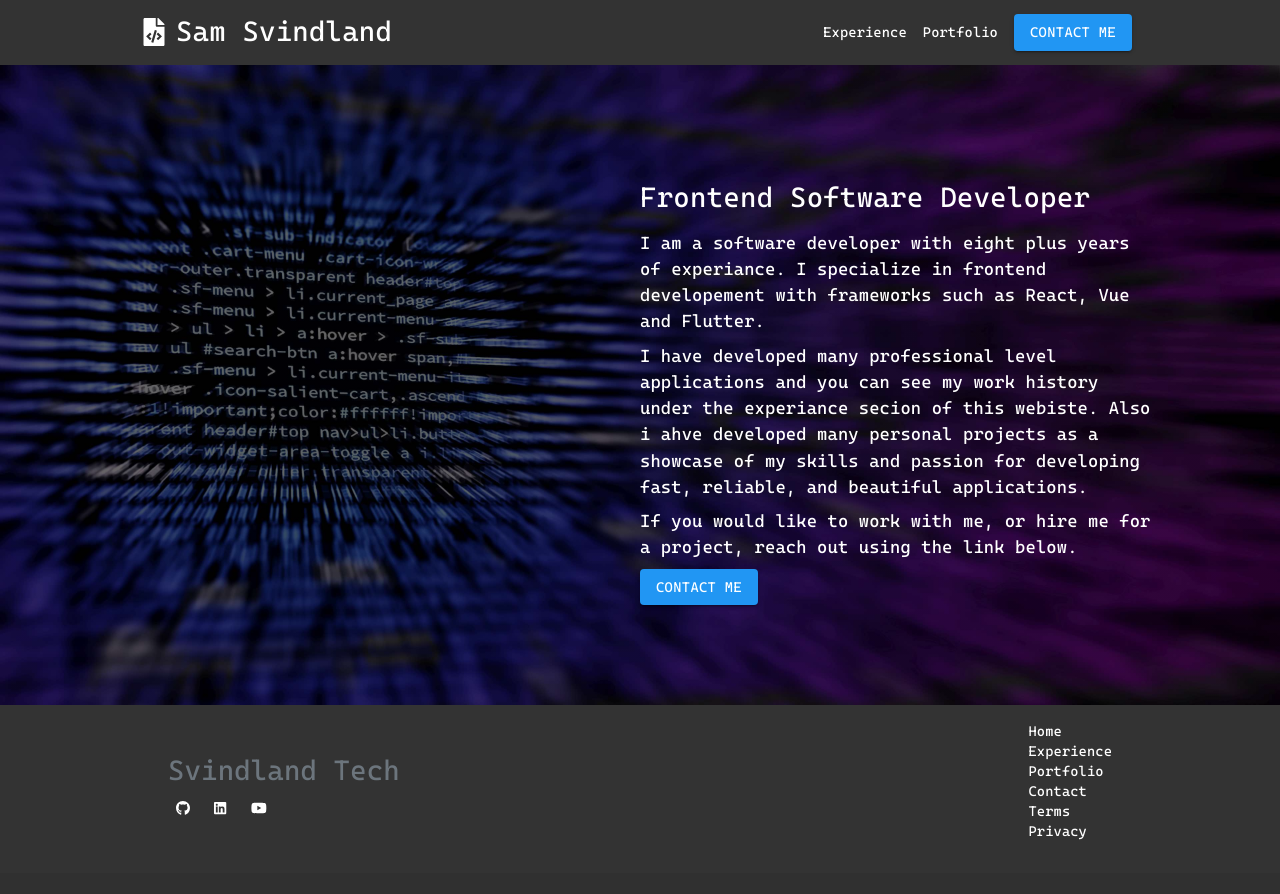
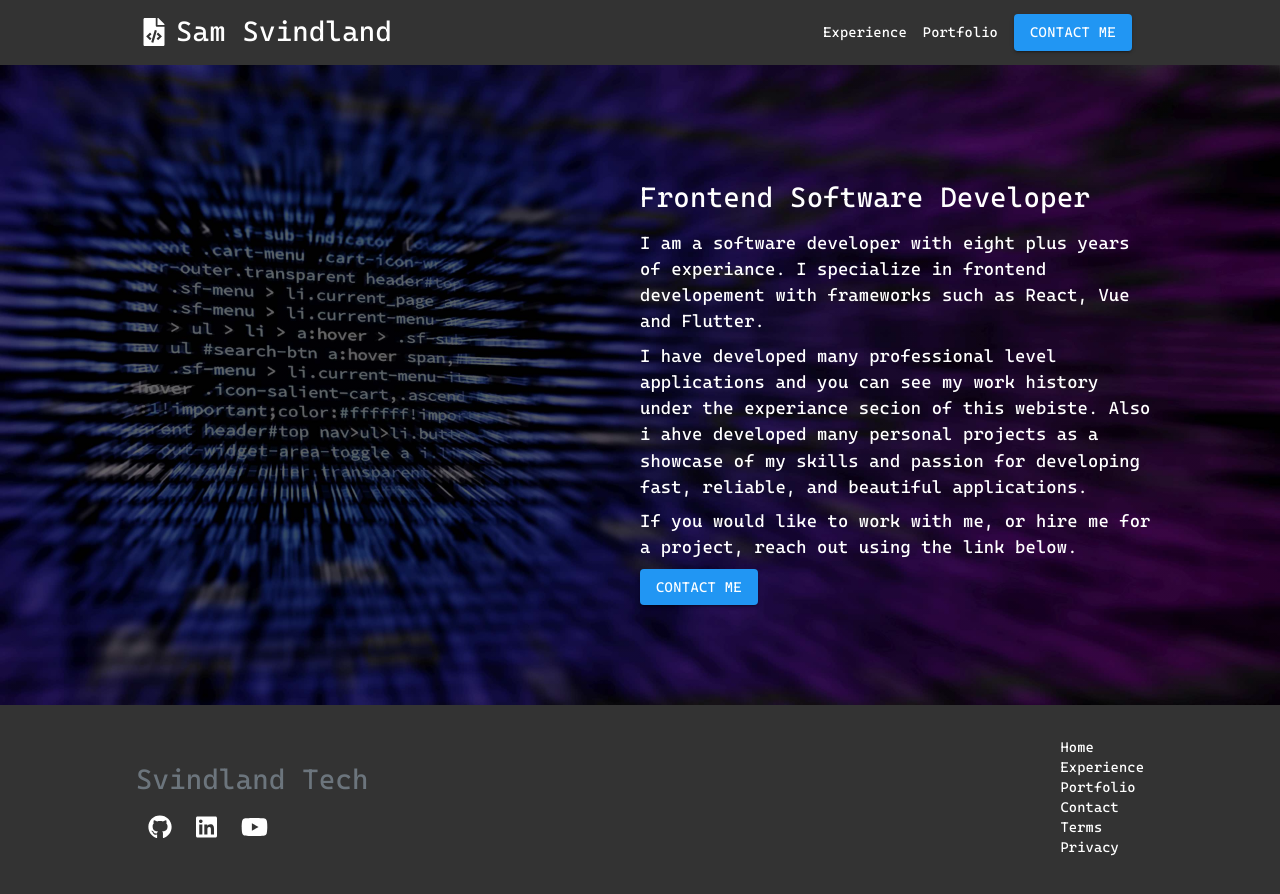
Before and after one commit to swsvindland/Portfolio, a Next.js app: page / in a window 1280 px wide. Shown: the top 894 px of the page. Before the commit the page ends 873 px from the top, so only its background shows below. Built offline with nearby package versions, Linux system fonts and the light colour scheme.

Commit message:
update footer

```diff
--- a/components/Footer.tsx
+++ b/components/Footer.tsx
@@ -1,3 +1,11 @@
+import {
+  IconButton,
+  Link,
+  Theme,
+  Typography,
+  makeStyles,
+} from "@material-ui/core";
+import React, { FC } from "react";
 import {
   contact,
   experience,
@@ -12,50 +20,91 @@ import {
   faYoutube,
 } from "@fortawesome/free-brands-svg-icons";
 
-import { FC } from "react";
 import { FontAwesomeIcon } from "@fortawesome/react-fontawesome";
 
+const useStyles = makeStyles((theme: Theme) => ({
+  root: {
+    width: "100%",
+    color: "#fff",
+    backgroundColor: "#333",
+    display: "flex",
+    alignItems: "center",
+    justifyContent: "center",
+  },
+  content: {
+    width: "100%",
+    maxWidth: 1040,
+    display: "flex",
+    flexDirection: "row",
+    alignItems: "center",
+    justifyContent: "space-between",
+  },
+  list: {
+    listStyleType: "none",
+    paddingInlineStart: 0,
+  },
+  links: {
+    margin: "2rem 1rem",
+  },
+}));
+
 const Footer: FC = () => {
+  const classes = useStyles();
+
   return (
-    <footer className="w-100 d-flex justify-content-center">
-      <div className="w-100 mw-1040 d-flex flex-row justify-content-between align-items-center">
-        <div className="mx-5">
-          <h3 className="text-muted bold-text">Svindland Tech</h3>
-          <a className="mx-2" href="https://github.com/swsvindland">
+    <footer className={classes.root}>
+      <div className={classes.content}>
+        <div className={classes.links}>
+          <Typography variant="h6" component="h3" className="text-muted">
+            Svindland Tech
+          </Typography>
+          <IconButton
+            component="a"
+            aria-label="GitHub"
+            href="https://github.com/swsvindland"
+            rel="noopener"
+            target="_blank"
+          >
             <FontAwesomeIcon className="icon" icon={faGithub} />
-          </a>{" "}
-          <a
-            className="mx-2"
+          </IconButton>
+          <IconButton
+            component="a"
+            aria-label="LinkedIn"
             href="https://www.linkedin.com/in/sam-svindland-649611b5/"
+            rel="noopener"
+            target="_blank"
           >
             <FontAwesomeIcon className="icon" icon={faLinkedin} />
-          </a>{" "}
-          <a
-            className="mx-2"
+          </IconButton>
+          <IconButton
+            component="a"
+            aria-label="YouTube"
             href="https://www.youtube.com/channel/UCKb9yezq5xIJeXgZmdba41A"
+            rel="noopener"
+            target="_blank"
           >
             <FontAwesomeIcon className="icon" icon={faYoutube} />
-          </a>{" "}
+          </IconButton>
         </div>
-        <div className="mx-5 my-3">
-          <ul className="list-unstyled">
+        <div className={classes.links}>
+          <ul className={classes.list}>
             <li>
-              <a href={home}>Home</a>
+              <Link href={home}>Home</Link>
             </li>
             <li>
-              <a href={experience}>Experience</a>
+              <Link href={experience}>Experience</Link>
             </li>
             <li>
-              <a href={portfolio}>Portfolio</a>
+              <Link href={portfolio}>Portfolio</Link>
             </li>
             <li>
-              <a href={contact}>Contact</a>
+              <Link href={contact}>Contact</Link>
             </li>
             <li>
-              <a href={terms}>Terms</a>
+              <Link href={terms}>Terms</Link>
             </li>
             <li>
-              <a href={privacy}>Privacy</a>
+              <Link href={privacy}>Privacy</Link>
             </li>
           </ul>
         </div>
--- a/pages/_app.tsx
+++ b/pages/_app.tsx
@@ -1,7 +1,6 @@
 import "../styles/globals.css";
 import "../styles/timeline.css";
 import "../styles/contact.css";
-import "../styles/footer.css";
 import "bootstrap/dist/css/bootstrap.min.css";
 
 import Theme from "../components/Theme";
@@ -9,7 +8,6 @@ import { useEffect } from "react";
 
 function MyApp({ Component, pageProps }) {
   useEffect(() => {
-    // Remove the server-side injected CSS.
     const jssStyles = document.querySelector("#jss-server-side");
     if (jssStyles) {
       jssStyles.parentElement.removeChild(jssStyles);
--- a/styles/footer.css
+++ /dev/null
@@ -1,10 +0,0 @@
-.footer-root {
-  width: 100%;
-  max-width: 1040px;
-}
-
-@media (max-width: 600px) {
-  .footer-icons {
-    margin-top: 32px !important;
-  }
-}
```
